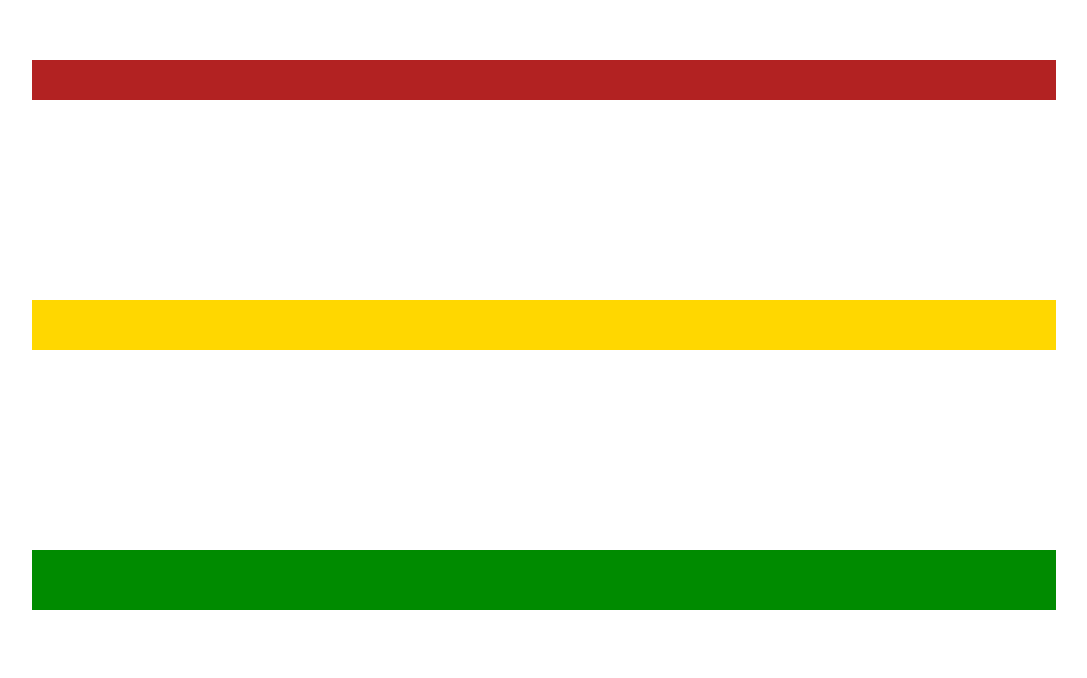
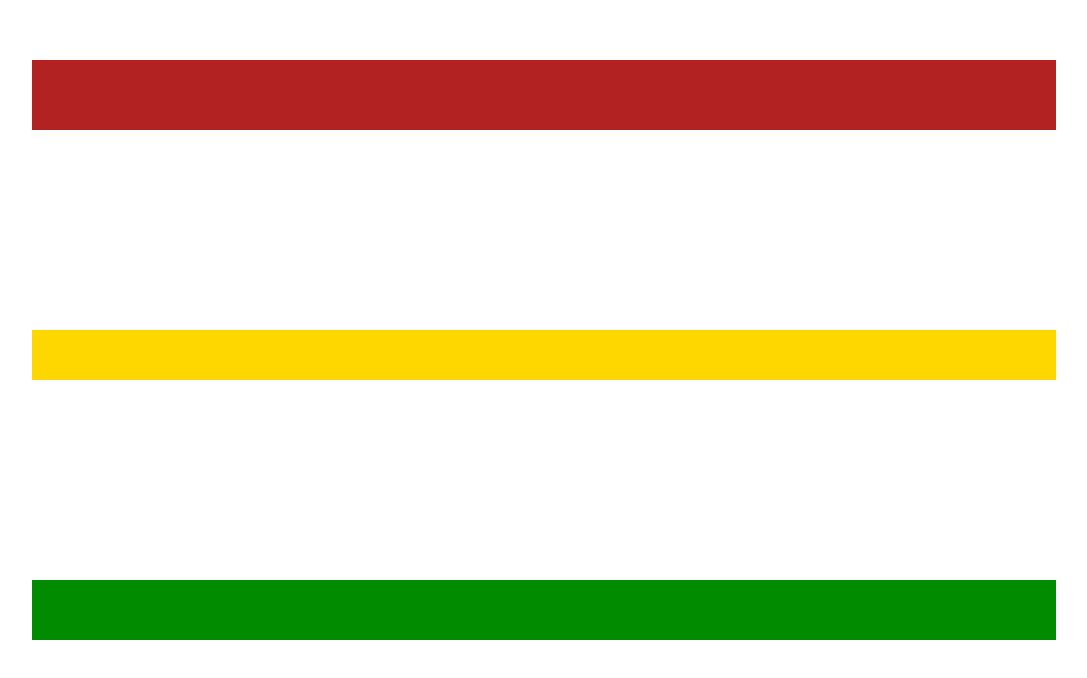
Before and after one commit to abratseiko/abratseiko.github.io, a plain HTML site: page index.html in a window 1280 px wide. Shown: the part 140-818 px from the top of the page, without its empty margins (96-1183 px from the left). Drawn offline with Linux system fonts and the light colour scheme.

Commit message:
test Mozilla

```diff
--- a/index.html
+++ b/index.html
@@ -9,7 +9,7 @@
 <body>
 	<div class="wrapper">
 		<div class="empty-space"></div>
-		<div class="header-container">
+		<div class="header-container" style="height: 70px">
 			<div class="header"></div>
 		</div>
 		<div class="empty-space"></div>
```
